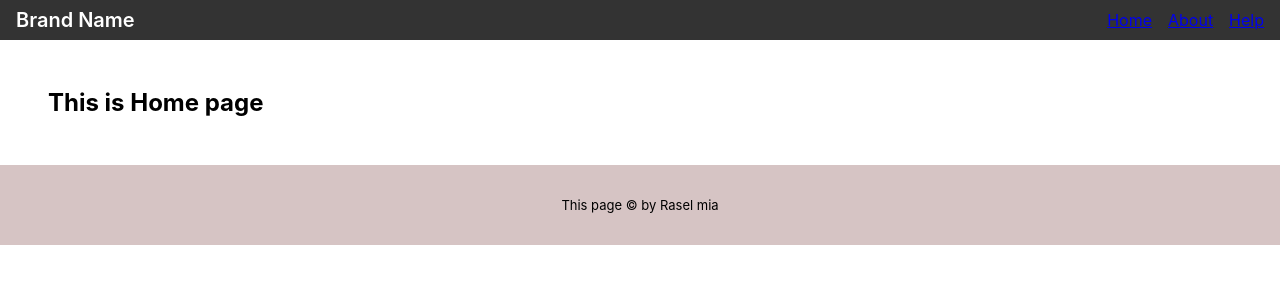
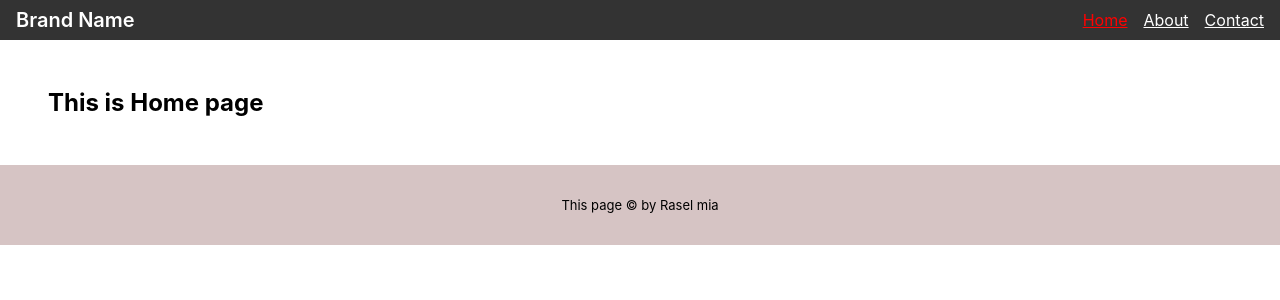
Before and after one commit to mdraselmiah95/React-Complete-Guide, a React (Create React App) app in the folder React-State-and-Its-Lifecycle/react-lifecycle/: page / in a window 1280 px wide. Shown: the top 300 px of the page. Built offline with nearby package versions, Linux system fonts and the light colour scheme.

Commit message:
new code added

```diff
--- a/React-State-and-Its-Lifecycle/react-lifecycle/package.json
+++ b/React-State-and-Its-Lifecycle/react-lifecycle/package.json
@@ -3,13 +3,13 @@
   "version": "0.1.0",
   "private": true,
   "dependencies": {
-    "@reach/router": "^1.3.4",
     "@testing-library/jest-dom": "^5.16.5",
     "@testing-library/react": "^13.4.0",
     "@testing-library/user-event": "^13.5.0",
     "date-fns": "^2.29.3",
     "react": "^18.2.0",
     "react-dom": "^18.2.0",
+    "react-router-dom": "^6.4.2",
     "react-scripts": "^5.0.1",
     "web-vitals": "^2.1.4"
   },
--- a/React-State-and-Its-Lifecycle/react-lifecycle/src/App.js
+++ b/React-State-and-Its-Lifecycle/react-lifecycle/src/App.js
@@ -1,17 +1,27 @@
 import "./App.css";
-import { Router } from "@reach/router";
 import Home from "./pages/Home";
 import About from "./pages/About";
-import Help from "./pages/Help";
+
+import { createBrowserRouter, RouterProvider } from "react-router-dom";
+import Contact from "./pages/Contact";
+
+const router = createBrowserRouter([
+  {
+    path: "/",
+    element: <Home />,
+  },
+  {
+    path: "about",
+    element: <About />,
+  },
+  {
+    path: "contact",
+    element: <Contact />,
+  },
+]);
 
 function App() {
-  return (
-    <Router>
-      <Home path="/" />
-      <About path="about" />
-      <Help path="help" />
-    </Router>
-  );
+  return <RouterProvider router={router} />;
 }
 
 export default App;
--- a/React-State-and-Its-Lifecycle/react-lifecycle/src/components/layout/Layout.jsx
+++ b/React-State-and-Its-Lifecycle/react-lifecycle/src/components/layout/Layout.jsx
@@ -1,4 +1,4 @@
-import { Link } from "@reach/router";
+import { NavLink } from "react-router-dom";
 import React from "react";
 import classes from "./Layout.module.css";
 
@@ -11,20 +11,57 @@ const Layout = (props) => {
         <div className={classes.menu}>
           <ul>
             <li>
-              <Link to="/">Home</Link>
+              <NavLink
+                to="/"
+                style={({ isActive, isPending }) => {
+                  return {
+                    color: isActive ? "red" : "inherit",
+                  };
+                }}
+                className={({ isActive, isPending }) => {
+                  return isActive ? "active" : isPending ? "pending" : "";
+                }}
+              >
+                Home
+              </NavLink>
             </li>
 
             <li>
-              <Link to="about">About</Link>
+              <NavLink
+                to="about"
+                style={({ isActive, isPending }) => {
+                  return {
+                    color: isActive ? "red" : "inherit",
+                  };
+                }}
+                className={({ isActive, isPending }) => {
+                  return isActive ? "active" : isPending ? "pending" : "";
+                }}
+              >
+                About
+              </NavLink>
             </li>
-
             <li>
-              <Link to="help">Help</Link>
+              <NavLink
+                to="contact"
+                style={({ isActive, isPending }) => {
+                  return {
+                    color: isActive ? "red" : "inherit",
+                  };
+                }}
+                className={({ isActive, isPending }) => {
+                  return isActive ? "active" : isPending ? "pending" : "";
+                }}
+              >
+                Contact
+              </NavLink>
             </li>
           </ul>
         </div>
       </nav>
-      <main className={classes.main}>{props.children}</main>
+      <div>
+        <main className={classes.main}>{props.children}</main>
+      </div>
       <footer className={classes.footer}>
         <p>This page &#169; by Rasel mia</p>
       </footer>
--- a/React-State-and-Its-Lifecycle/react-lifecycle/src/pages/Help.jsx
+++ b/React-State-and-Its-Lifecycle/react-lifecycle/src/pages/Contact.jsx
@@ -1,12 +1,13 @@
 import React from "react";
 import Layout from "../components/layout/Layout";
 
-const Help = () => {
+const Contact = () => {
   return (
     <Layout>
-      <h2>THis is Help page.</h2>
+      <h2>This is Contact Page.</h2>
     </Layout>
   );
 };
 
-export default Help;
+export default Contact;
+<h2>This is Contact Page.</h2>;
```
Also changed, not shown: 2 other files (tests, documents, lock files or other folders).
